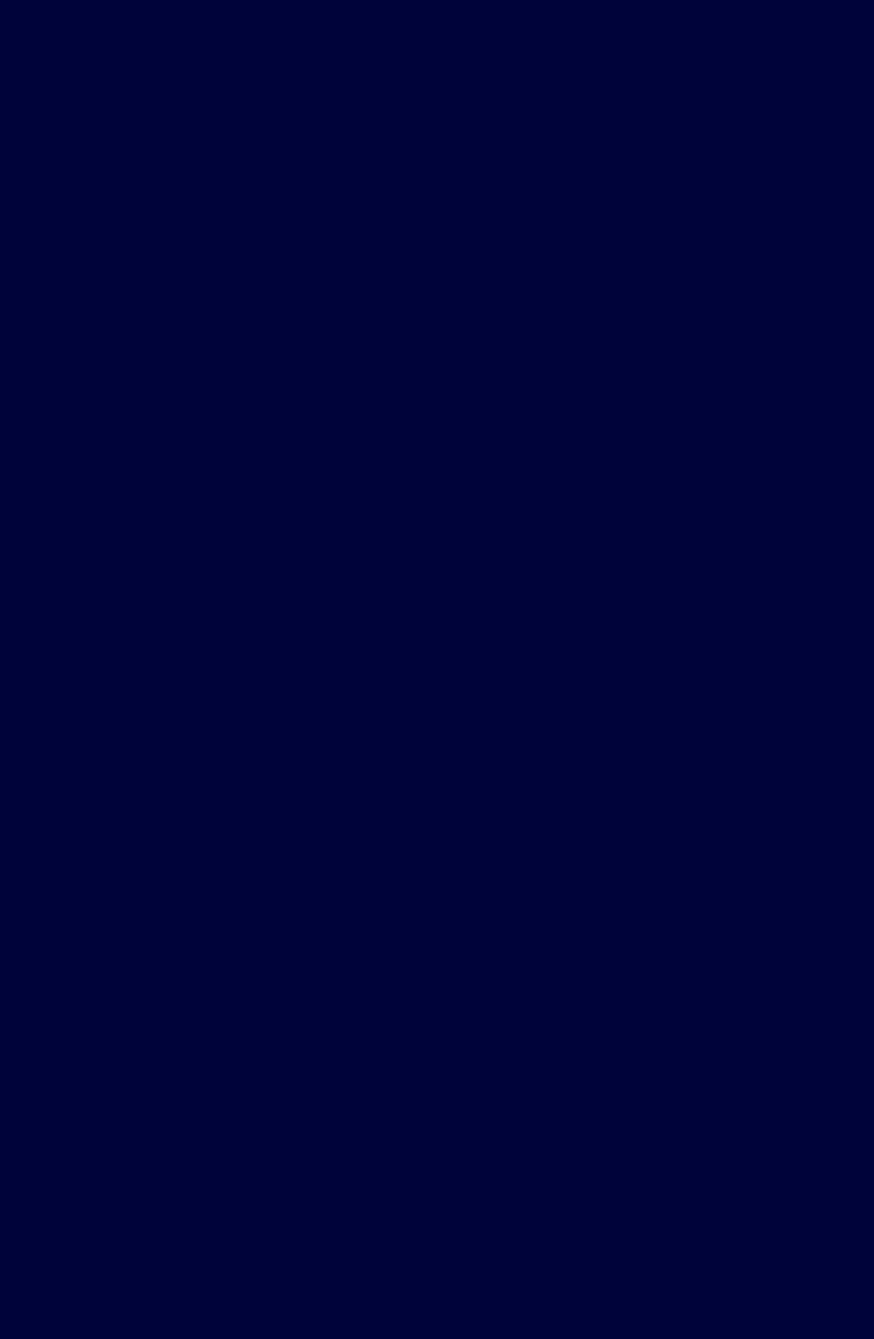
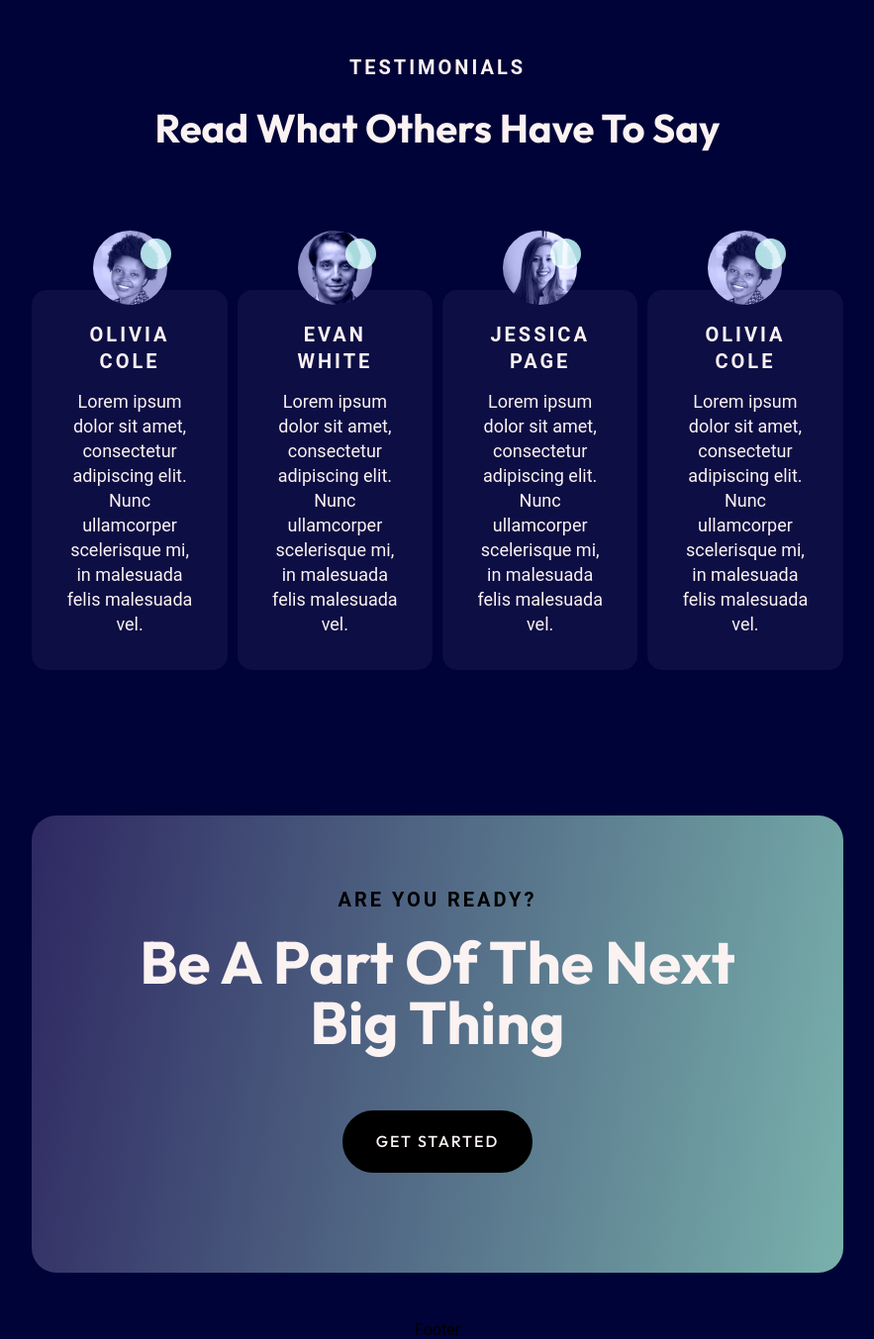
Before and after one commit to zulmy-azhary/krypto-landingpage, a Next.js app: page / in a window 1280 px wide. Shown: the part 1943-3296 px from the top of the page at 99% size, without its empty margins (198-1081 px from the left). Before the commit the page ends 1899 px from the top, so only its background shows below. Built offline with nearby package versions, Linux system fonts and the light colour scheme.

Commit message:
Styling a testimonials section, and add action section

```diff
--- a/pages/index.tsx
+++ b/pages/index.tsx
@@ -1,5 +1,5 @@
-import { Navbar } from "@components";
-import { Analytics, Featured, Hero, Mobile } from "@section";
+import { Footer, Navbar } from "@components";
+import { Action, Analytics, Featured, Hero, Mobile, Testimonials } from "@section";
 import { outfit } from "@styles/GlobalStyles";
 import { NextPage } from "next";
 import Head from "next/head";
@@ -89,6 +89,7 @@ const Main = styled.main`
 
   @media (min-width: ${(props) => props.theme.media.desktop}) {
     width: calc(var(--desktop) / 1.35);
+    padding-bottom: 15.125rem;
   }
 `;
 
@@ -105,7 +106,10 @@ const HomePage: NextPage = () => {
           <Featured />
           <Analytics />
           <Mobile />
+          <Testimonials />
+          <Action />
         </Main>
+        <Footer />
       </Container>
     </>
   );
--- /dev/null
+++ b/src/components/Card.tsx
@@ -0,0 +1,81 @@
+import { SubHeading } from "@styles/SharedComponents";
+import React from "react";
+import styled from "styled-components";
+
+const Container = styled.div`
+  display: flex;
+  flex-direction: column;
+  row-gap: 13px;
+  background-color: #101146d8;
+  width: 100%;
+  min-height: 18.875rem;
+  text-align: center;
+  padding: 0 2.125rem 2.125rem;
+  border-radius: 0.938rem;
+`;
+
+const Profile = styled.div`
+  margin: -3.75rem auto 0;
+  position: relative;
+
+  &:after {
+    --size: 1.938rem;
+    position: absolute;
+    content: "";
+    top: 0.5rem;
+    right: -0.25rem;
+    z-index: 9;
+    width: var(--size);
+    height: var(--size);
+    background-color: var(--accent);
+    mix-blend-mode: screen;
+    border-radius: 50%;
+  }
+`;
+
+const Image = styled.img`
+  --size: 75px;
+  width: var(--size);
+  height: var(--size);
+  border-radius: 50%;
+  mix-blend-mode: luminosity;
+
+  @media (min-width: ${(props) => props.theme.media.desktop}) {
+    --size: fit-content;
+  }
+`;
+
+const Name = styled(SubHeading)`
+  text-transform: uppercase;
+  letter-spacing: 3px;
+  font-weight: 600;
+  color: var(--primary);
+`;
+
+const Description = styled.p`
+  font-size: 1.125rem;
+  line-height: 1.563rem;
+`;
+
+interface Props {
+  name: string;
+  image: string;
+  desc?: string;
+}
+
+const Card: React.FC<Props> = ({ name, image, desc }) => {
+  return (
+    <Container>
+      <Profile>
+        <Image src={`/assets/${image}.png`} alt={name} />
+      </Profile>
+      <Name>{name}</Name>
+      <Description>
+        {desc ??
+          "Lorem ipsum dolor sit amet, consectetur adipiscing elit. Nunc ullamcorper scelerisque mi, in malesuada felis malesuada vel."}
+      </Description>
+    </Container>
+  );
+};
+
+export default Card;
--- /dev/null
+++ b/src/components/Footer.tsx
@@ -0,0 +1,9 @@
+import React from 'react'
+
+const Footer: React.FC = () => {
+  return (
+    <footer>Footer</footer>
+  )
+}
+
+export default Footer
--- a/src/components/index.ts
+++ b/src/components/index.ts
@@ -1 +1,3 @@
 export { default as Navbar } from "./Navbar";
+export { default as Card } from "./Card";
+export { default as Footer } from "./Footer";
--- /dev/null
+++ b/src/section/Action.tsx
@@ -0,0 +1,59 @@
+import { Button, MainHeader, SubHeading } from "@styles/SharedComponents";
+import React from "react";
+import styled from "styled-components";
+
+const Container = styled.section`
+  background: linear-gradient(280deg, #79b1ac 0%, #2e2862 100%, #4b5c84 100%);
+  min-height: 28.875rem;
+  border-radius: 1.563rem;
+  display: flex;
+  align-items: center;
+  text-align: center;
+  flex-direction: column;
+  row-gap: 3.563rem;
+  padding: 4.5rem;
+`;
+
+const Header = styled.div`
+  display: flex;
+  flex-direction: column;
+  row-gap: 1.125rem;
+
+  @media (min-width: ${props => props.theme.media.desktop}) {
+    max-width: 65%;
+  }
+`;
+
+const Title = styled(SubHeading)`
+  text-transform: uppercase;
+  letter-spacing: 3px;
+  font-weight: 600;
+  color: black;
+`;
+
+const Text = styled.h2`
+  font-size: 3.75rem;
+  line-height: 61.5px;
+  font-family: var(--outfit);
+  color: var(--primary);
+`;
+
+const PrimaryButton = styled(Button)`
+  background-color: black;
+  border-color: black;
+  width: fit-content;
+`;
+
+const Action: React.FC = () => {
+  return (
+    <Container>
+      <Header>
+        <Title>Are you ready?</Title>
+        <Text>Be A Part Of The Next Big Thing</Text>
+      </Header>
+      <PrimaryButton>Get Started</PrimaryButton>
+    </Container>
+  );
+};
+
+export default Action;
--- /dev/null
+++ b/src/section/Testimonials.tsx
@@ -0,0 +1,67 @@
+import { Card } from "@components";
+import { SubHeader, SubHeading } from "@styles/SharedComponents";
+import React from "react";
+import styled from "styled-components";
+
+const Section = styled.section`
+  display: flex;
+  flex-direction: column;
+  row-gap: 8.688rem;
+`;
+
+const Header = styled.div`
+  display: flex;
+  flex-direction: column;
+  row-gap: 1.313rem;
+  text-align: center;
+
+  @media (min-width: ${(props) => props.theme.media.desktop}) {
+    max-width: calc(var(--desktop) / 2.5);
+    margin: 0 auto;
+  }
+`;
+
+const TestimonialsTitle = styled(SubHeading)`
+  text-transform: uppercase;
+  letter-spacing: 3px;
+  font-weight: 600;
+  color: var(--primary);
+`;
+
+const Box = styled.div`
+  display: flex;
+  justify-content: center;
+  align-items: center;
+  column-gap: 10px;
+`;
+
+const Testimonials: React.FC = () => {
+  return (
+    <Section>
+      <Header>
+        <TestimonialsTitle>Testimonials</TestimonialsTitle>
+        <SubHeader>Read What Others Have To Say</SubHeader>
+      </Header>
+      <Box>
+        <Card
+          name={"Olivia Cole"}
+          image={"user-1"}
+        />
+        <Card
+          name={"Evan White"}
+          image={"user-2"}
+        />
+        <Card
+          name={"Jessica Page"}
+          image={"user-3"}
+        />
+        <Card
+          name={"Olivia Cole"}
+          image={"user-1"}
+        />
+      </Box>
+    </Section>
+  );
+};
+
+export default Testimonials;
--- a/src/section/index.ts
+++ b/src/section/index.ts
@@ -2,3 +2,5 @@ export { default as Hero } from "./Hero";
 export { default as Featured } from "./Featured";
 export { default as Analytics } from "./Analytics";
 export { default as Mobile } from "./Mobile";
+export { default as Testimonials } from "./Testimonials";
+export { default as Action } from "./Action";
```
